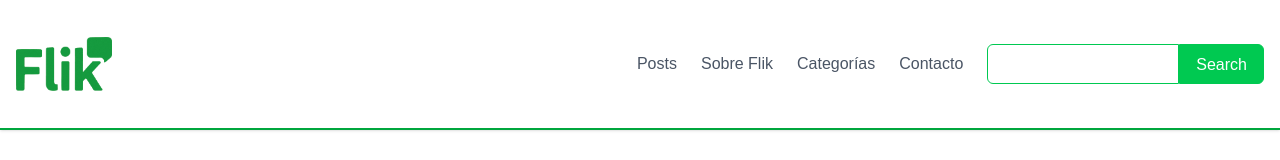
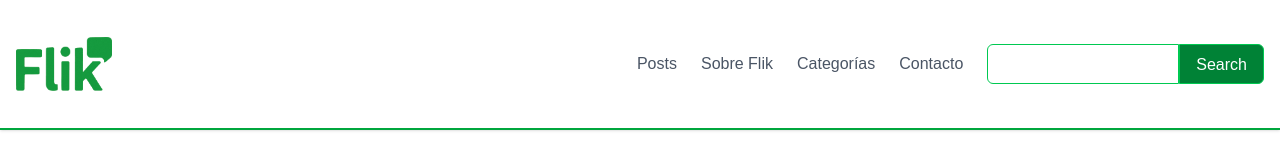
Before and after one commit to barrerasaezgonzalo/flik, a Next.js app: page / in a window 1280 px wide. Shown: the top 160 px of the page. Built offline with nearby package versions, Linux system fonts and the light colour scheme; no server answers; the database is empty.

Commit message:
better contrast text

```diff
--- a/src/components/PostListItem.tsx
+++ b/src/components/PostListItem.tsx
@@ -36,7 +36,7 @@ export default function PostListItem({
           </Link>
         </div>
         <div className="md:w-2/3">
-          <div className="flex items-center text-sm text-gray-500 mb-2">
+          <div className="flex items-center text-sm text-gray-700 mb-2">
             <span>{formatDate(post.date)}</span>
             <span className="mx-2">•</span>
             <Link href={`/categories/${post.category?.slug ?? ""}`}>
@@ -54,10 +54,10 @@ export default function PostListItem({
               {post.title}
             </Link>
           </h2>
-          <p className="text-gray-600 mb-4">{post.excerpt}</p>
+          <p className="text-gray-700 mb-4">{post.excerpt}</p>
           <Link
             href={`/posts/${post.slug}`}
-            className="inline-flex items-center text-green-600 hover:text-green-800 font-medium"
+            className="inline-flex items-center text-green-800 hover:text-green-800 font-medium"
           >
             Sigue leyendo
             <svg
--- a/src/components/Search.tsx
+++ b/src/components/Search.tsx
@@ -25,7 +25,7 @@ export default function Search() {
       <button
         id="search-button"
         type="submit"
-        className="h-10 px-4 py-2 border border-green-500 bg-green-500  text-white rounded-r-md hover:bg-black focus:outline-none focus:ring-2 focus:ring-green-500 focus:ring-offset-2 transition-colors"
+        className="h-10 px-4 py-2 border border-green-500 bg-green-700  text-white rounded-r-md hover:bg-black focus:outline-none focus:ring-2 focus:ring-green-500 focus:ring-offset-2 transition-colors"
       >
         Search
       </button>
```
